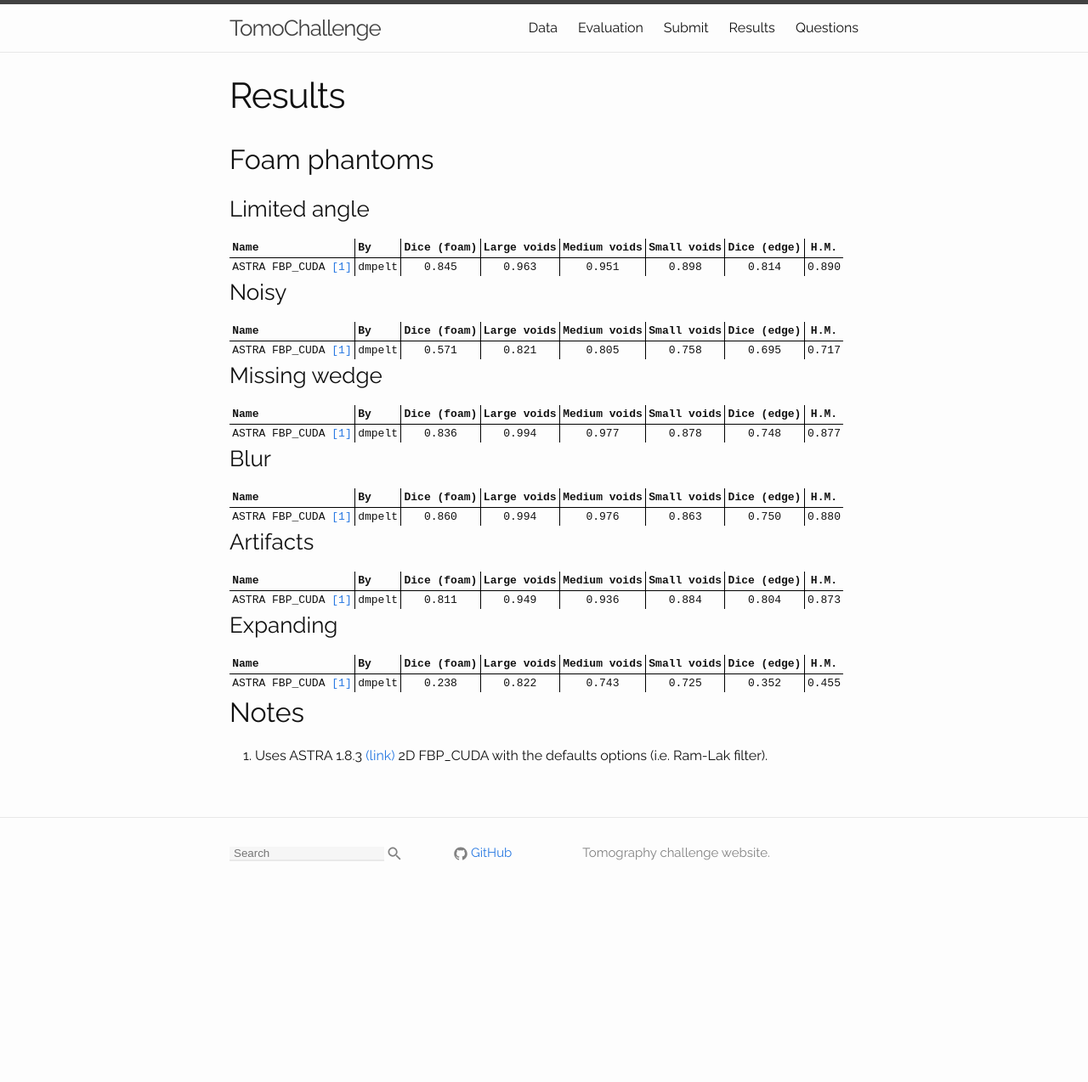
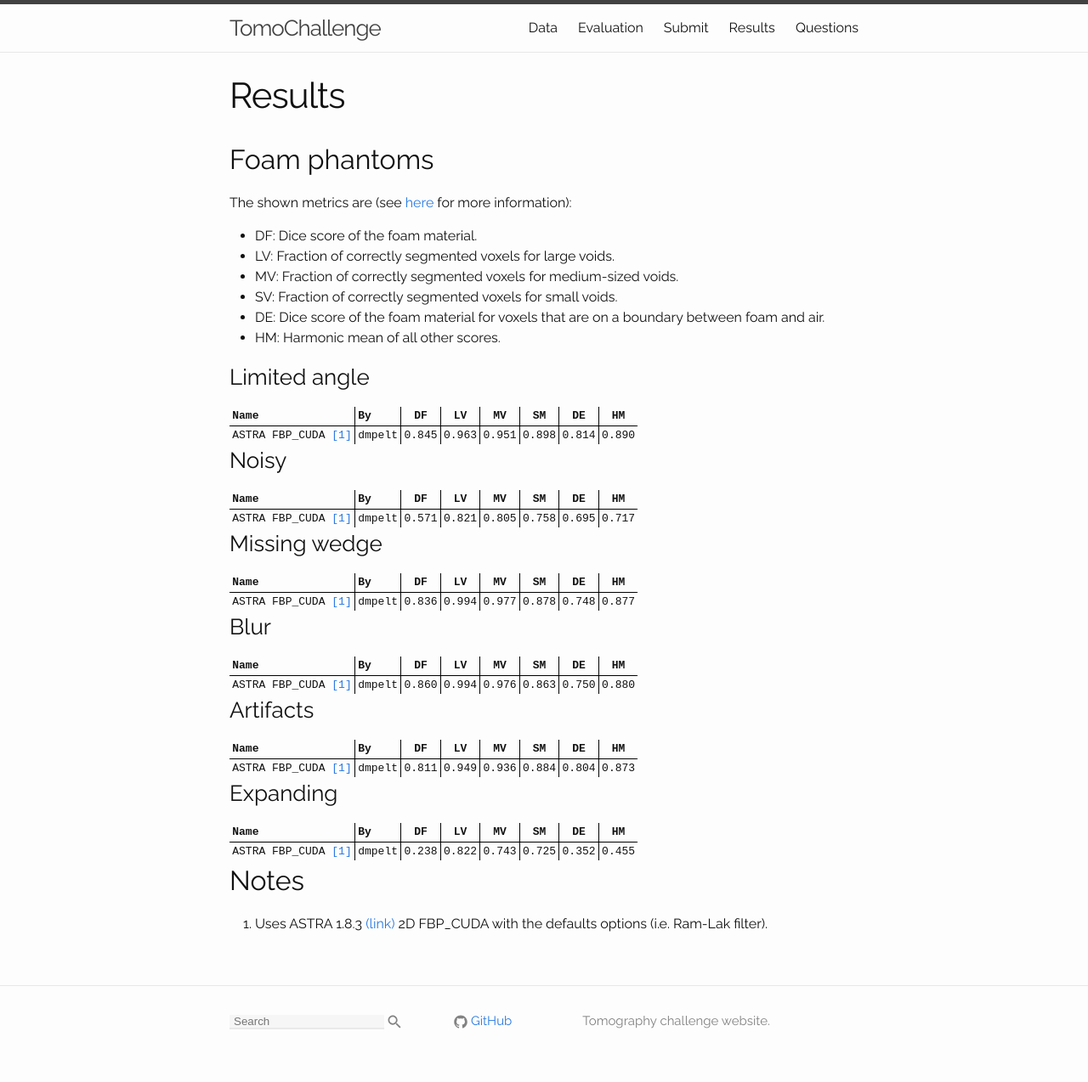
Before and after one commit to tomochallenge/tomochallenge.github.io, a Jekyll site: the page built from main_pages/70_results.md, in a window 1280 px wide. Shown: the whole page at 85% size. Built offline with Jekyll 4.4.1, drawn with Linux system fonts in a browser that asks for light colours; before the commit the page ends 1076 px from its top, so only the background shows below that.

Commit message:
Update 70_results.md

```diff
--- a/main_pages/70_results.md
+++ b/main_pages/70_results.md
@@ -7,39 +7,48 @@ include_in_menu: true
 
 ## Foam phantoms
 
+The shown metrics are (see [here](https://tomochallenge.github.io/evaluation/) for more information):
+
+* DF: Dice score of the foam material.
+* LV: Fraction of correctly segmented voxels for large voids.
+* MV: Fraction of correctly segmented voxels for medium-sized voids.
+* SV: Fraction of correctly segmented voxels for small voids.
+* DE: Dice score of the foam material for voxels that are on a boundary between foam and air.
+* HM: Harmonic mean of all other scores.
+
 ### Limited angle
 
-| Name                         | By     | Dice (foam) | Large voids | Medium voids | Small voids | Dice (edge) | H.M.  |
+| Name                         | By     | DF | LV | MV | SM | DE | HM  |
 |:-----------------------------|:-------|:-----------:|:-----------:|:------------:|:-----------:|:-----------:|:-----:|
 | ASTRA FBP_CUDA [[1]](#note1) | dmpelt |       0.845 |       0.963 |        0.951 |       0.898 |       0.814 | 0.890 |
 
 ### Noisy
 
-| Name                         | By     | Dice (foam) | Large voids | Medium voids | Small voids | Dice (edge) | H.M.  |
+| Name                         | By     | DF | LV | MV | SM | DE | HM  |
 |:-----------------------------|:-------|:-----------:|:-----------:|:------------:|:-----------:|:-----------:|:-----:|
 | ASTRA FBP_CUDA [[1]](#note1) | dmpelt |       0.571 |       0.821 |        0.805 |       0.758 |       0.695 | 0.717 |
 
 ### Missing wedge
 
-| Name                         | By     | Dice (foam) | Large voids | Medium voids | Small voids | Dice (edge) | H.M.  |
+| Name                         | By     | DF | LV | MV | SM | DE | HM  |
 |:-----------------------------|:-------|:-----------:|:-----------:|:------------:|:-----------:|:-----------:|:-----:|
 | ASTRA FBP_CUDA [[1]](#note1) | dmpelt |       0.836 |       0.994 |        0.977 |       0.878 |       0.748 | 0.877 |
 
 ### Blur
 
-| Name                         | By     | Dice (foam) | Large voids | Medium voids | Small voids | Dice (edge) | H.M.  |
+| Name                         | By     | DF | LV | MV | SM | DE | HM  |
 |:-----------------------------|:-------|:-----------:|:-----------:|:------------:|:-----------:|:-----------:|:-----:|
 | ASTRA FBP_CUDA [[1]](#note1) | dmpelt |       0.860 |       0.994 |        0.976 |       0.863 |       0.750 | 0.880 |
 
 ### Artifacts
 
-| Name                         | By     | Dice (foam) | Large voids | Medium voids | Small voids | Dice (edge) | H.M.  |
+| Name                         | By     | DF | LV | MV | SM | DE | HM  |
 |:-----------------------------|:-------|:-----------:|:-----------:|:------------:|:-----------:|:-----------:|:-----:|
 | ASTRA FBP_CUDA [[1]](#note1) | dmpelt |       0.811 |       0.949 |        0.936 |       0.884 |       0.804 | 0.873 |
 
 ### Expanding
 
-| Name                         | By     | Dice (foam) | Large voids | Medium voids | Small voids | Dice (edge) | H.M.  |
+| Name                         | By     | DF | LV | MV | SM | DE | HM  |
 |:-----------------------------|:-------|:-----------:|:-----------:|:------------:|:-----------:|:-----------:|:-----:|
 | ASTRA FBP_CUDA [[1]](#note1) | dmpelt |       0.238 |       0.822 |        0.743 |       0.725 |       0.352 |  0.455|
 
```
